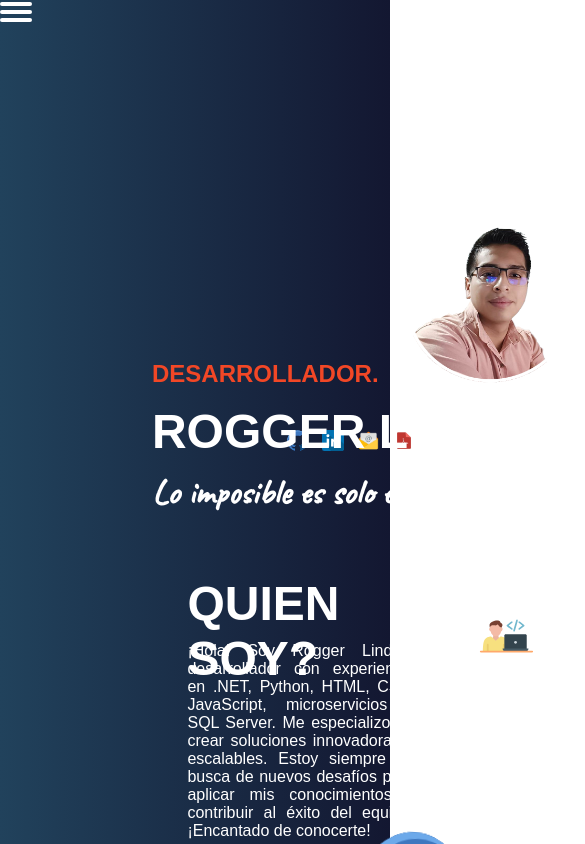
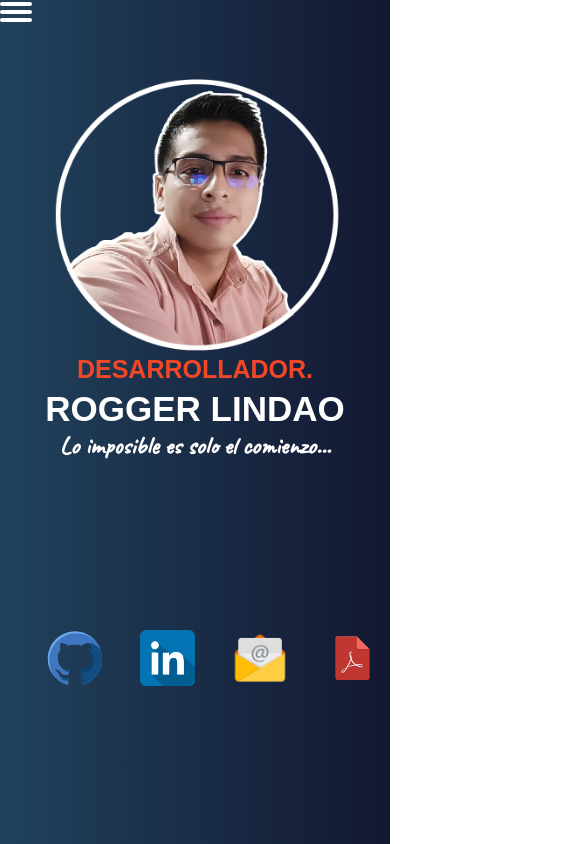
Before and after one commit to r06xd/Portfolio, an Angular app: page /comp-inicio in a window 390 px wide. Shown: the top 844 px of the page, 585 px wide, since content can reach past the window. Built offline with nearby package versions, Linux system fonts and the light colour scheme.

Commit message:
Modificacion para moviles

```diff
--- a/src/app/app.component.scss
+++ b/src/app/app.component.scss
@@ -1,7 +1,36 @@
+.container {
+  width: 100%;
+  height: 100%;
+  background: linear-gradient(90deg,#21425c,#131731);
+  }
 
+  /* TAMANIO PANTALLA */
 
-.container {
-	height: 400vh;
-	width: 100%;
-	background: linear-gradient(90deg,#21425c,#131731);
-  }
+ /*Escritorio*/
+@media (min-width: 1199.98px)  {
+
+}
+/*Fin Escritorio*/
+
+/*Tablet*/
+/*Portrait*/
+@media (min-width: 576px) and (max-width: 991.98px) and (orientation:portrait) {
+
+}
+
+/*landscape*/
+@media (min0-width: 991.98px) and (max-width: 1199.98px)and (orientation:landscape) {
+
+}
+/*fin tablet*/
+
+/*movil*/
+/*Portrait*/
+/*Default*/
+@media (max-width: 575.98px)and (orientation:portrait) {
+}
+/*landscape*/
+@media (min-width: 576px) and (max-width: 991.98px) and (orientation:landscape) {
+
+}
+/*fin movil*/
--- a/src/app/comp-inicio/comp-inicio.component.html
+++ b/src/app/comp-inicio/comp-inicio.component.html
@@ -1,20 +1,19 @@
   <div class ="grid-container">
     <div id="inicio" class="container-inicio grid-item">
       <div class="row">
-              <h1></h1>
+        <img class ="img-perfil" src="assets/img/perfil.png"/>
               <div class="container-texto">
                   <h3 class="dev texInicio">DESARROLLADOR.</h3>
                   <h1 class="texInicio">ROGGER LINDAO</h1>
                   <h3 class="caveat texInicio">Lo imposible es solo el comienzo...</h3>
               </div>
-              <img class ="img-perfil" src="assets/img/perfil.png"/>
       </div>
       <!--Iconos
 
       Github
       linkeding
       correo
-      CV
+      CV vbcng
       -->
     </div>
   <div class="container-icon grid-item">
--- a/src/app/comp-inicio/comp-inicio.component.scss
+++ b/src/app/comp-inicio/comp-inicio.component.scss
@@ -16,9 +16,7 @@
   grid-gap: 10px;
   padding: 10px;
 }
-.grid-item{
-  //background-color: rgba(255, 255, 255, 0.8);
-}
+
 
 /* Estilos para el texto "Developer" */
 h3 {
@@ -56,6 +54,7 @@ h3.caveat {
       width: 25%;
       margin-left: 0px;
       padding-right: 20%;
+      padding-top: 10%;
 }
 
 .img-icon{
@@ -341,33 +340,127 @@ form{
   transition: 0.5s;
 }
 
-
 /* TAMANIO PANTALLA */
 
-/* Mobile devices */
-@media (max-width: 320px) and (min-width: 480px) {
-  .text {
-    font-size: 16px;
-  }
+ /*Escritorio*/
+ @media (min-width: 1199.98px)  {
+
+}
+/*Fin Escritorio*/
+
+/*Tablet*/
+/*Portrait*/
+@media (min-width: 576px) and (max-width: 991.98px) and (orientation:portrait) {
+
 }
 
-/* iPads, Tablets */
-@media (max-width: 481px ) and (min-width: 768px) {
-  .text {
-    font-size: 16px;
+/*landscape*/
+@media (min0-width: 991.98px) and (max-width: 1199.98px)and (orientation:landscape) {
+
+}
+/*fin tablet*/
+
+/*movil*/
+/*Portrait*/
+/*Default*/
+@media (max-width: 575.98px)and (orientation:portrait) {
+
+    .grid-container {
+      display: flex;
+      flex-direction: column;
+      align-items: center;
+      justify-content: center;
+      //grid-template-columns: 1fr;
+      //grid-gap: 10px;
+      padding: 10px;
+    }
+
+    .img-perfil{
+        float: left;
+        width: 80%;
+        margin-left: 0px;
+        padding-left: 10%;
   }
+
+  /* Estilos para el contenedor principal */
+  .container-texto {
+    align-items: flex-start;
+    justify-content: center;
+    //position: absolute;
+    top: 50%;
+    left: 10%;
+    transform: translateY(0%);
+    text-align: left;
+    padding-left: 0%;
+  }
+
+  .container-texto h3{
+    font-size: 25px;
+    text-align: center;
+  }
+  .container-texto h1{
+    font-size: 35px;
+    text-align: center;
+  }
+
+    /*Barra de iconos*/
+    .container-icon{
+      padding-top: 40%;
+    }
+  .icon{
+
+    //background-color: aliceblue;
+    text-align: center;
+    width: 100%;
+    padding-left: 0%;
+  }
+
+  /*Quien soy presentacion*/
+  .container-presentacion{
+    height: 70vh;
+    display: flex;
+    justify-content: center;
+    flex-direction: column;
+    padding-top: 20%
+  }
+
+  .presentacion{
+    width: 100%;
+    height: 100px;
+  }
+  .texto-presentacion{
+    width: 100%;
+    height: 50px;
+  }
+  .img-icon-presentacion{
+    width: 100%;
+    height: 30vh;
+    padding-top: 40%;
+  }
+  .rotating-face{
+    width: 50%;
+  }
+
+  .rotating-face-container{
+    height: 200px;
+    width: 100%;
+    position:relative;
+    perspective: 200px;
+    padding-left: 0%;
+    padding-top: 0%;
+  }
+
+  .card-back{
+    visibility: hidden;
+  }
+  .card-front{
+    visibility: hidden;
+  }
+
 }
 
-/* Small screens, laptops */
-@media (max-width: 769px ) and (min-width: 1024px) {
-  .text {
-    font-size: 16px;
-  }
+/*landscape*/
+@media (min-width: 576px) and (max-width: 991.98px) and (orientation:landscape) {
+
 }
-
-/* Desktops, large screens */
-@media (max-width: 1025px) and (min-width: 1200px) {
-  .text {
-    font-size: 16px;
-  }
-}
+/*fin movil*/
--- a/src/app/comp-menu/comp-menu.component.html
+++ b/src/app/comp-menu/comp-menu.component.html
@@ -7,12 +7,13 @@
   </div>
   <div class="sidebar" [class.active]="menuActive">
     <ul>
-      <li><a routerLink="/inicio">Inicio</a></li>
-      <li><a routerLink="/servicios">Servicios</a></li>
-      <li><a routerLink="/contacto">Contacto</a></li>
+      <li><a href="/comp-inicio#index">INICIO</a></li>
+      <li><a href="/comp-inicio#quiensoy">SOBRE MI</a></li>
+      <li><a href="/comp-inicio#proyectos">PROYECTOS</a></li>
+      <li><a href="/comp-inicio#contactame">CONTACTO</a></li>
     </ul>
   </div>
-<!--
+
     <div class="menu-container">
         <ul class="menu">
             <li><a href="/comp-inicio#index">INICIO</a></li>
@@ -21,7 +22,7 @@
             <li><a href="/comp-inicio#contactame">CONTACTO</a></li>
         </ul>
     </div>
-
+<!--
     <div class="pagination-container">
         <div class="pagination-circle active"></div>
         <div class="pagination-circle"></div>
@@ -29,7 +30,5 @@
         <div class="pagination-circle"></div>
     </div>
     -->
-    <div class="content-menu">
-        <router-outlet></router-outlet>
-    </div>
+    <router-outlet></router-outlet>
 </nav>
--- a/src/app/comp-menu/comp-menu.component.scss
+++ b/src/app/comp-menu/comp-menu.component.scss
@@ -94,11 +94,11 @@
 .sidebar {
   position: fixed;
   top: 0;
-  left: -250px;
-  width: 250px;
+  left: -70%;
+  width: 70%;
   height: 100vh;
   background: #333;
-  z-index: 0;
+  z-index: 1;
   transition: all 0.3s ease;
   display: flex;
   flex-direction: column;
@@ -148,30 +148,63 @@
 
 /* TAMANIO PANTALLA */
 
-/* Mobile devices */
-@media (max-width: 320px) and (min-width: 480px) {
-  .text {
-    font-size: 16px;
+ /*Escritorio*/
+@media (min-width: 1199.98px)  {
+  .menu-container{
+    visibility: visible;
+  }
+  .menu-icon{
+    visibility: hidden;
+  }
+}
+/*Fin Escritorio*/
+
+/*Tablet*/
+/*Portrait*/
+@media (min-width: 576px) and (max-width: 991.98px) and (orientation:portrait) {
+  .menu-container{
+    visibility: hidden;
+  }
+  .menu-icon{
+    visibility: visible;
   }
 }
 
-/* iPads, Tablets */
-@media (max-width: 481px ) and (min-width: 768px) {
-  .text {
-    font-size: 16px;
+/*landscape*/
+@media (min0-width: 991.98px) and (max-width: 1199.98px)and (orientation:landscape) {
+  .menu-container{
+    visibility: visible;
+  }
+  .menu-icon{
+    visibility: hidden;
   }
 }
+/*fin tablet*/
 
-/* Small screens, laptops */
-@media (max-width: 769px ) and (min-width: 1024px) {
-  .text {
-    font-size: 16px;
+/*movil*/
+/*Portrait*/
+/*Default*/
+@media (max-width: 575.98px)and (orientation:portrait) {
+  .menu-container{
+    visibility: hidden;
+  }
+  .menu-icon{
+    visibility: visible;
+    width: 2rem;
+  }
+  .sidebar ul li a {
+    color: #fff;
+    text-decoration: none;
+    display: block;
   }
 }
-
-/* Desktops, large screens */
-@media (max-width: 1025px) and (min-width: 1200px) {
-  .text {
-    font-size: 16px;
+/*landscape*/
+@media (min-width: 576px) and (max-width: 991.98px) and (orientation:landscape) {
+  .menu-container{
+    visibility: hidden;
+  }
+  .menu-icon{
+    visibility: visible;
   }
 }
+/*fin movil*/
```
